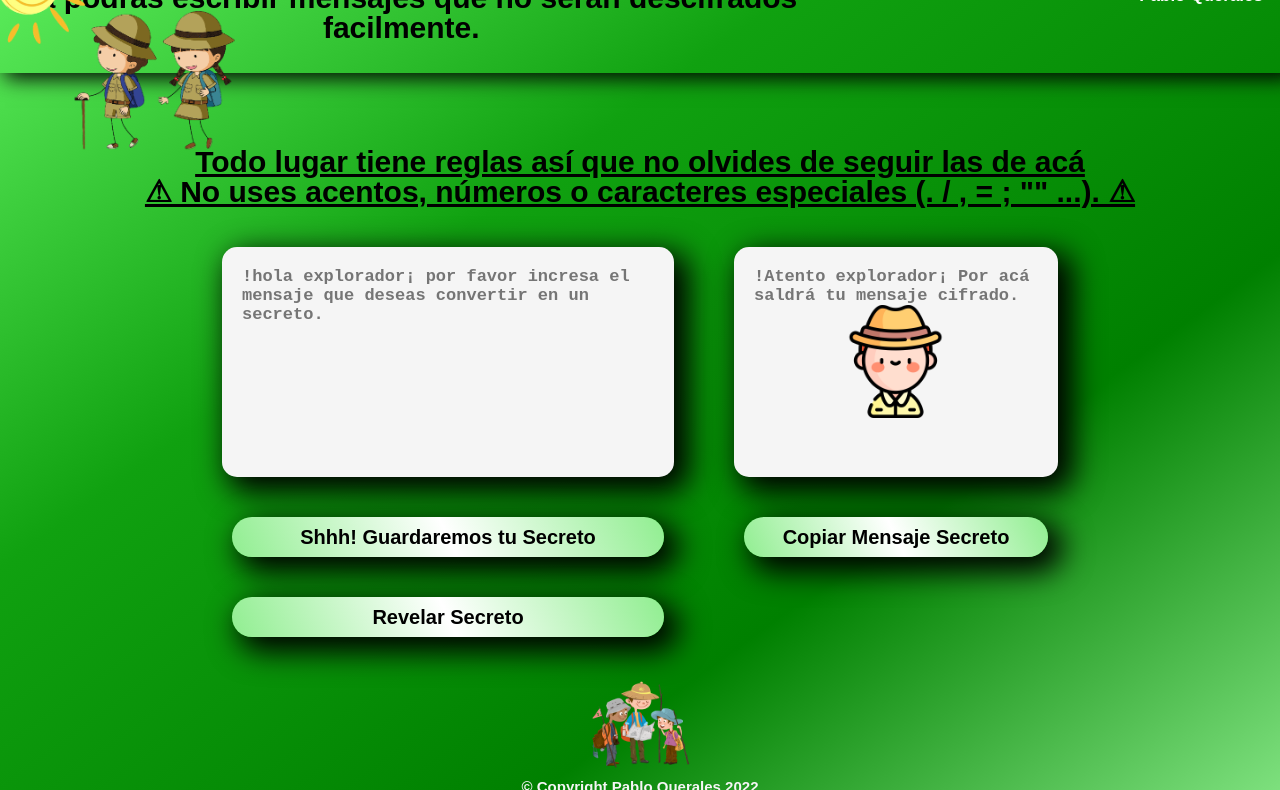
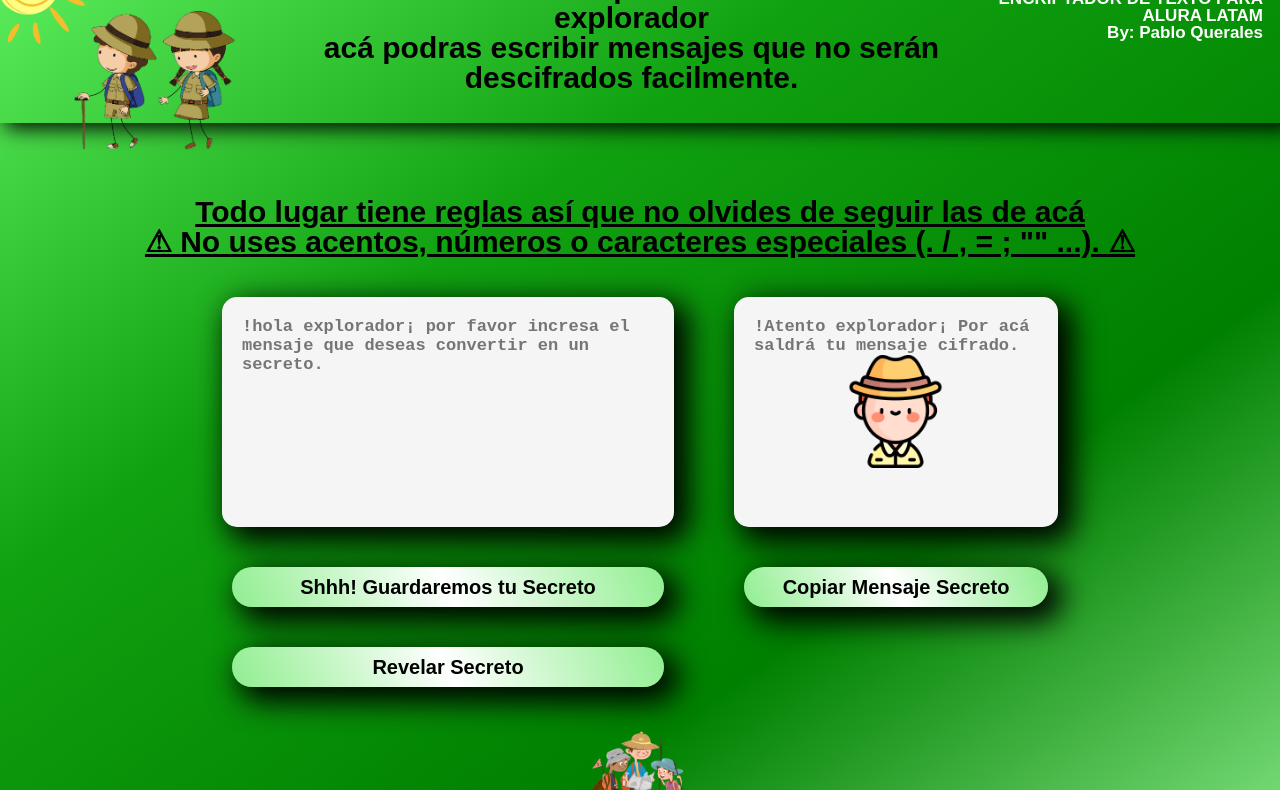
Before and after one commit to Klishe21/EncriptadorDeTexto, a plain HTML site: page index.html in a window 1280 px wide. Shown: the part 47-837 px from the top of the page. Drawn offline with Linux system fonts and the light colour scheme; a web font is replaced by a local one.

Commit message:
refactorización

```diff
--- a/index.html
+++ b/index.html
@@ -15,15 +15,20 @@
 	<body>
 		<header>
 			<div class="header_box">
-				<img src="recursos/niños_exploradores.png" alt="niños exploradores" class="header_img" />
-				<div class="header_titulo">
-					<div class="header_titulo-principal">
-						<h1>Bienvenido al encriptador de texto futuro explorador</h1>
-						<h2>acá podras escribir mensajes que no serán descifrados facilmente.</h2>
-					</div>
-					<div class="header_titulo-creditos">
-						<h3>ENCRIPTADOR DE TEXTO PARA ALURA LATAM By: Pablo Querales</h3>
-					</div>
+				<div class="header_box_img">
+					<img src="recursos/niños_exploradores.png" alt="niños exploradores" class="header_img" />
+				</div>
+				<div class="header_titulo-principal">
+					<h2>
+						Bienvenido al encriptador de texto futuro explorador<br />
+						acá podras escribir mensajes que no serán descifrados facilmente.
+					</h2>
+				</div>
+				<div class="header_titulo-creditos">
+					<h1>
+						ENCRIPTADOR DE TEXTO PARA ALURA LATAM <br />
+						By: Pablo Querales
+					</h1>
 				</div>
 			</div>
 		</header>
--- a/style.css
+++ b/style.css
@@ -2,27 +2,25 @@ body {
     font-family: 'Sofia Sans Semi Condensed', sans-serif;
     font-weight: bold;
     background: linear-gradient(0.90turn, lightgreen, green, rgb(16, 161, 16), rgb(95, 240, 95));
+
 }
 
 header {
-    font-weight: bold;
     box-shadow: 10px 0px 20px 5px black;
+width: auto;
 }
 
 .header_box {
-    width: 940px;
-    position: static;
-    display: inline;
+    display: flex;
+    justify-content: space-between;
     color: white;
-    font-size: 20px;
 }
-
+.header_box_img {
+    width: 25%;
+}
 .header_img {
     width: 250px;
     position: absolute;
-}
-.header_titulo{
-    display:flex
 }
 
 .header_titulo-creditos {
@@ -30,11 +28,11 @@ header {
     text-align: end;
     padding: 1em 1em 0 0;
     font-weight: bold;
+    width: 25%;
+    margin-top: 20px;
 }
 
-.titulo-principal {
-    text-shadow: 2px 2px white;
-}
+
 
 .header_titulo-principal {
     text-align: center;
@@ -42,7 +40,8 @@ header {
     font-weight: bold;
     font-size: 30px;
     padding: 0 0 1em 0;
-
+    width: 50%;
+    margin-top: 20px;
 }
 
 main {
```
